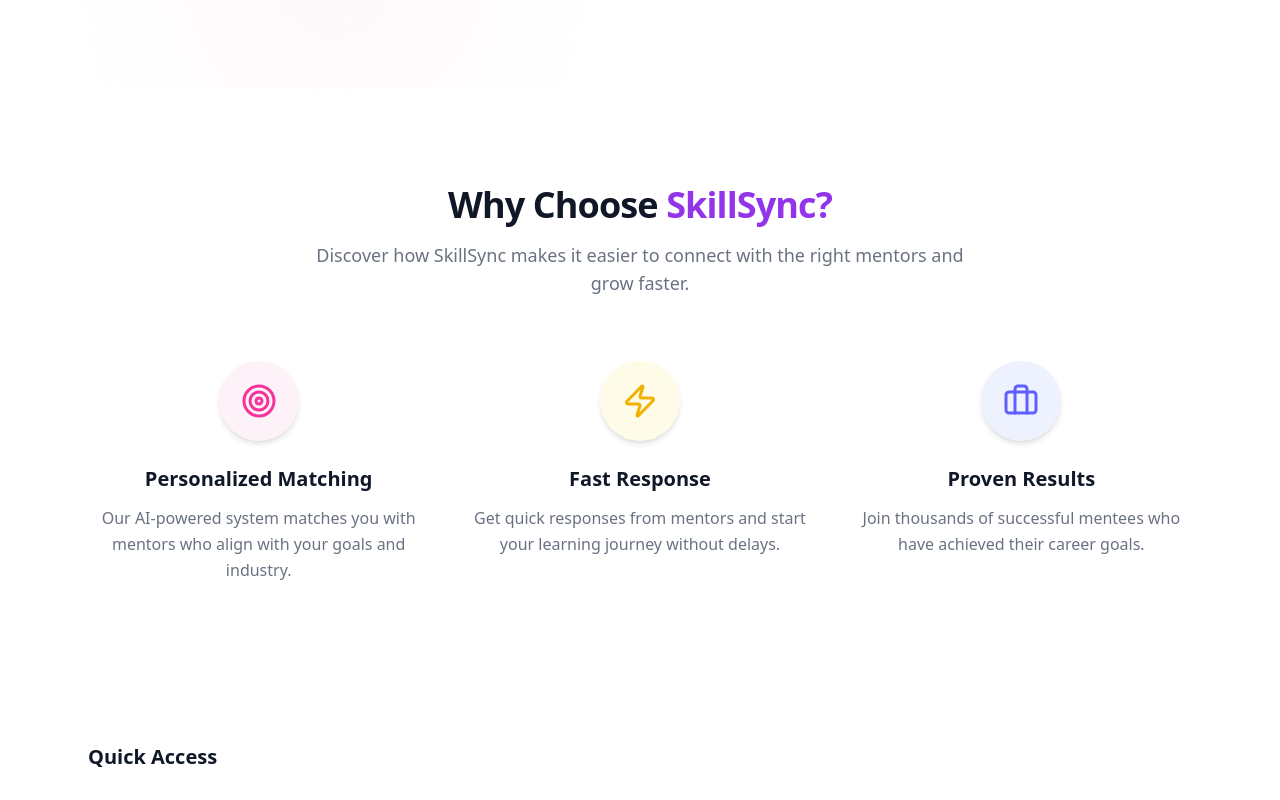
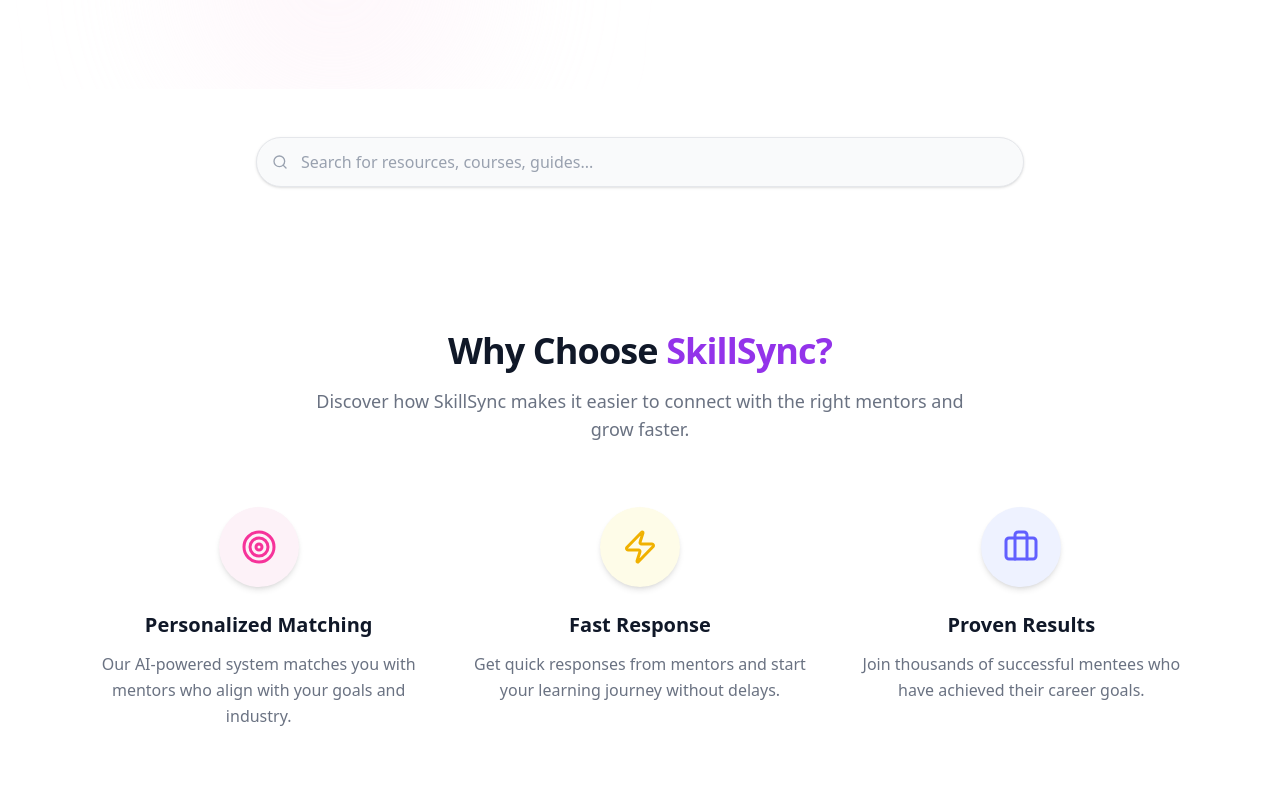
Before and after one commit to MentoNest/skillsync_frontend, a Next.js app: page / in a window 1280 px wide. Shown: the part 1340-2140 px from the top of the page. Built offline with nearby package versions, Linux system fonts and the light colour scheme.

Commit message:
feat: add resource search bar below hero section

```diff
--- a/app/(public)/page.tsx
+++ b/app/(public)/page.tsx
@@ -1,11 +1,13 @@
 import Hero from "../components/hero";
+import ResourceSearchBar from "../components/resource-search-bar";
 import WhyChoose from "../components/why-choose";
 import QuickAccess from "../components/quick-access";
 
 export default function HomePage() {
   return (
-    <main className="min-h-screen">
+    <main className="min-h-screen space-y-10 md:space-y-12">
       <Hero />
+      <ResourceSearchBar />
       <WhyChoose />
       <QuickAccess />
     </main>
--- /dev/null
+++ b/app/components/resource-search-bar.tsx
@@ -0,0 +1,27 @@
+"use client";
+
+import { useState } from "react";
+import { Search } from "lucide-react";
+
+export default function ResourceSearchBar() {
+  const [query, setQuery] = useState("");
+
+  return (
+    <section className="w-full bg-white">
+      <div className="max-w-3xl mx-auto px-4 md:px-0">
+        <div className="relative">
+          <div className="pointer-events-none absolute inset-y-0 left-4 flex items-center">
+            <Search className="h-4 w-4 text-gray-400" />
+          </div>
+          <input
+            type="text"
+            value={query}
+            onChange={(event) => setQuery(event.target.value)}
+            placeholder="Search for resources, courses, guides..."
+            className="w-full rounded-full border border-gray-200 bg-gray-50 px-4 pl-11 pr-4 py-3 text-sm md:text-base text-gray-700 placeholder-gray-400 outline-none shadow-sm transition-all duration-150 focus:border-[#9333ea]/40 focus:bg-white focus:ring-2 focus:ring-[#9333ea]/40"
+          />
+        </div>
+      </div>
+    </section>
+  );
+}
```
